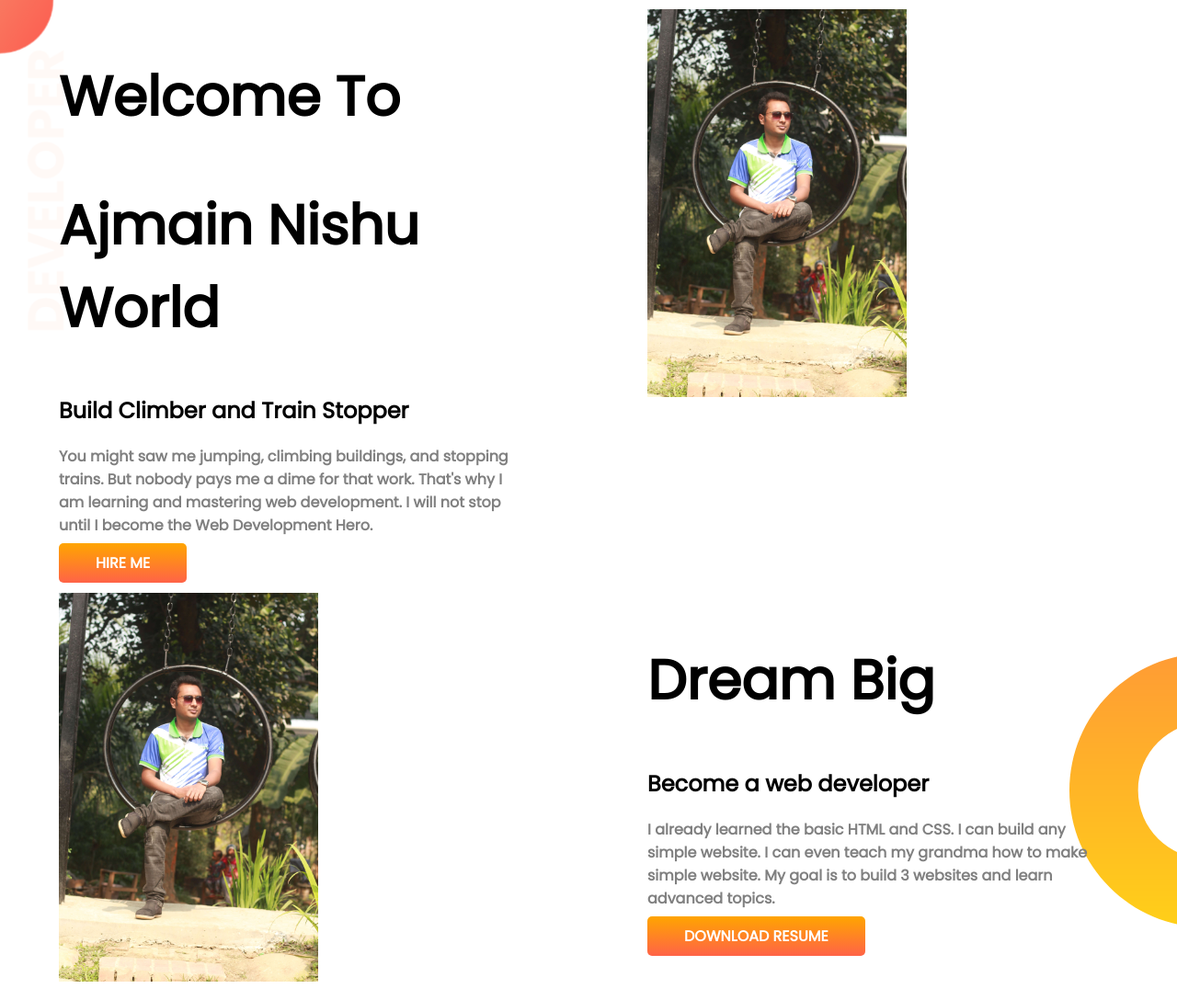
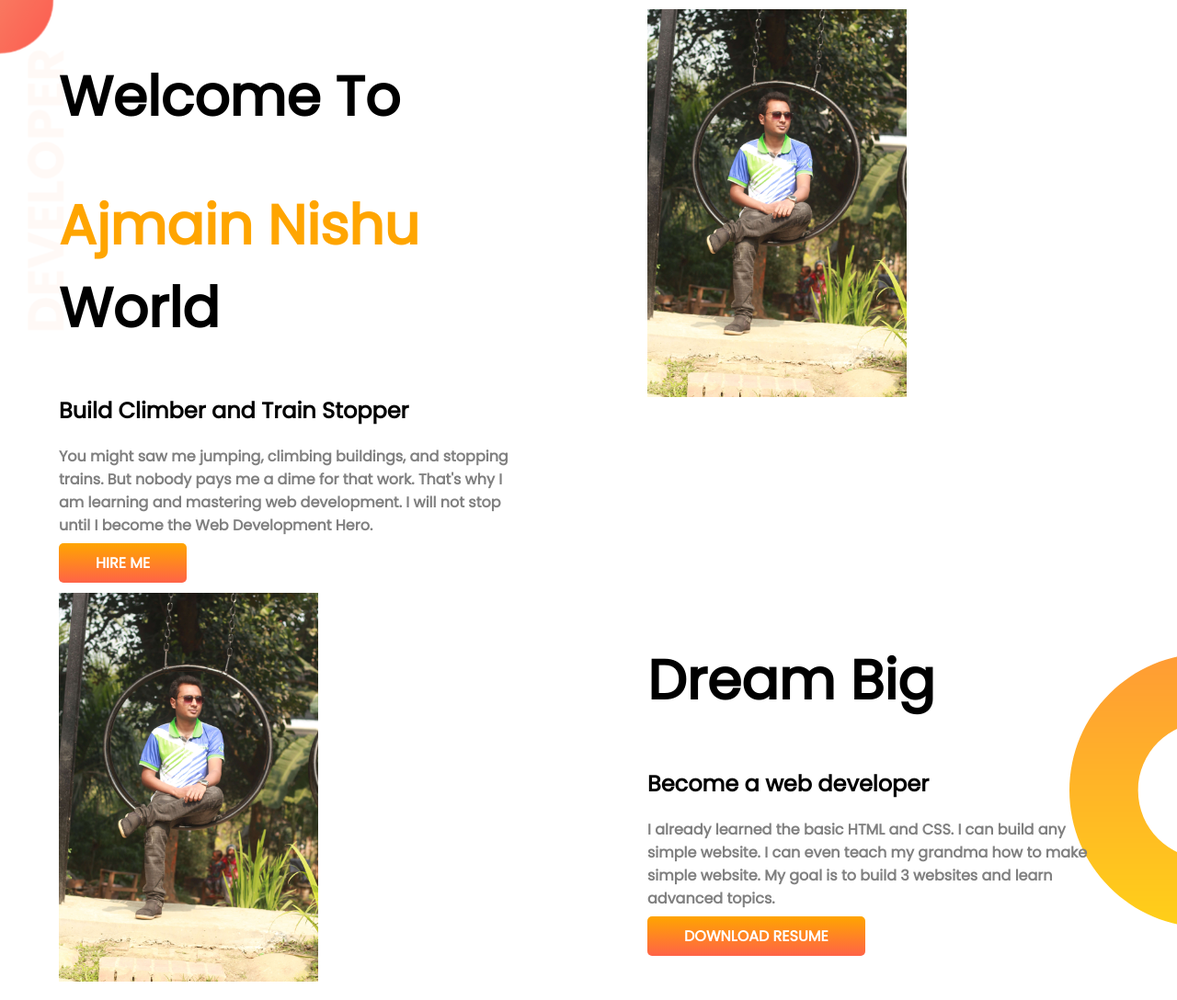
Before and after one commit to ajmain-nishu/one-port-web, a plain HTML site: page index.html in a window 1280 px wide. Shown: the top 1088 px of the page at 92% size. Drawn offline with Linux system fonts and the light colour scheme.

Commit message:
test: Adding text color

```diff
--- a/index.html
+++ b/index.html
@@ -14,7 +14,7 @@
     <section class="welcome">
         <div class="half-width">
             <h1>Welcome To</h1>
-            <h1><span>Ajmain Nishu</span> World</h1>
+            <h1><span class="orange-color">Ajmain Nishu</span> World</h1>
             <h2>Build Climber and Train Stopper</h2>
             <p>You might saw me jumping, climbing buildings, and stopping trains. But nobody pays me a dime for that work. That's why I am learning and mastering web development. I will not stop until I become the Web Development Hero.</p>
             <a class="anchor-link" target="_blank" href="https://www.google.com">HIRE ME</a>
```
